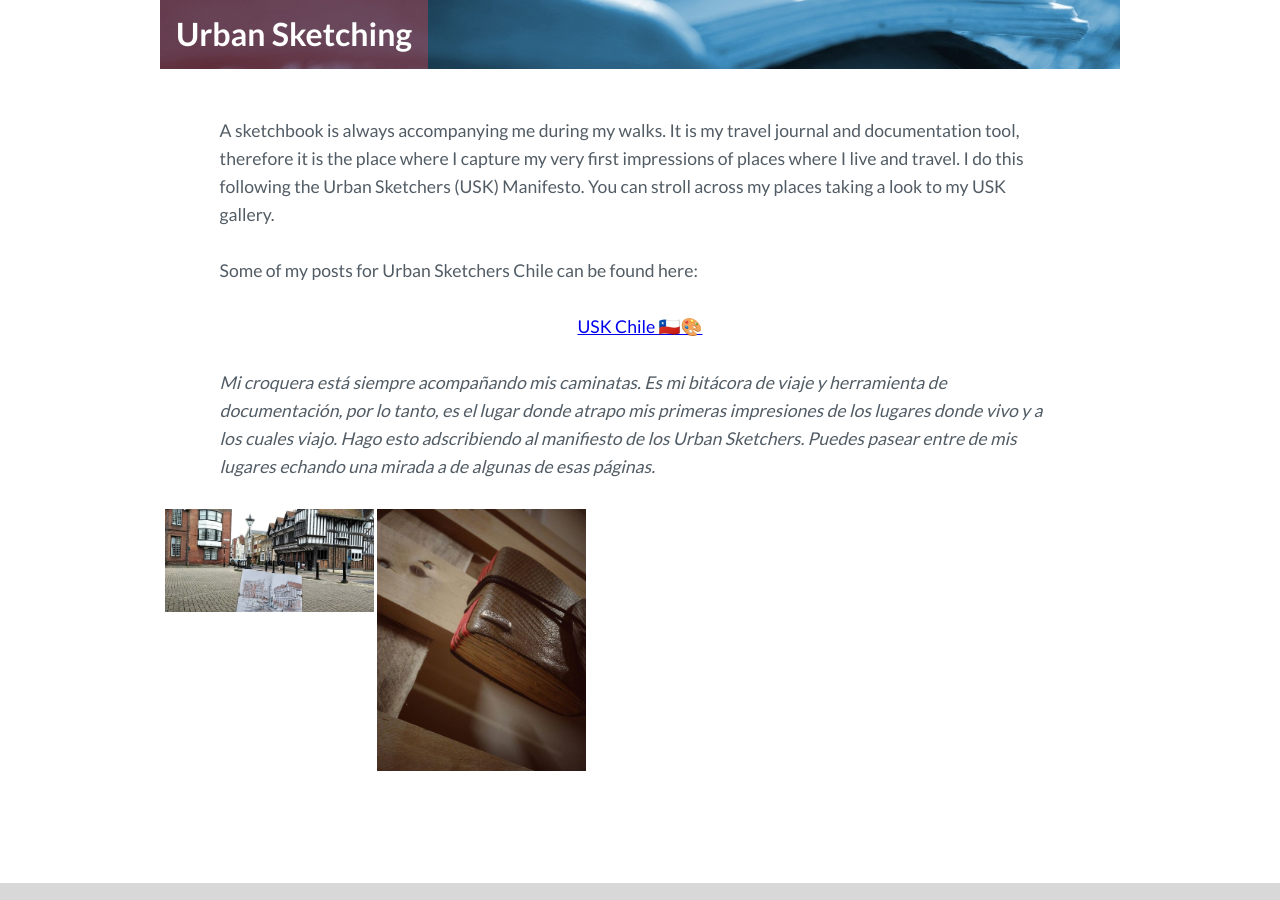
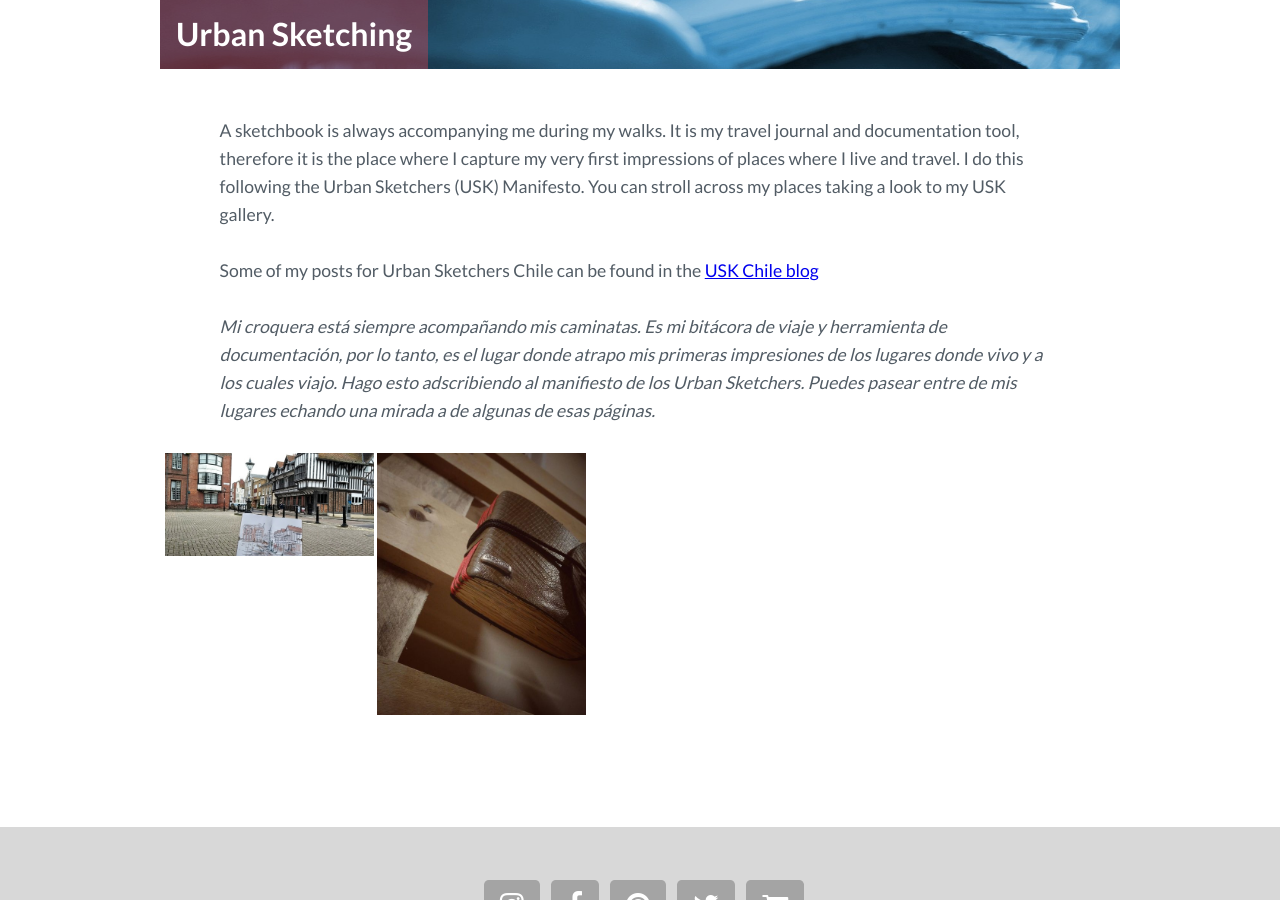
Before and after one commit to rominacristi/rco, a Jekyll site: the page built from _sections/urban_sketching.html, in a window 1280 px wide and 900 px high, scrolled down 664 px. Built offline with Jekyll 4.4.1, drawn with Linux system fonts in a browser that asks for light colours; nearby versions of some CDN libraries.

Commit message:
Updated USK

```diff
--- a/_sections/urban_sketching.html
+++ b/_sections/urban_sketching.html
@@ -15,11 +15,7 @@ first impressions of places where I live and travel. I do this following the
 Urban Sketchers (USK) Manifesto. You can stroll across my places taking a look
 to my USK gallery.
 
-Some of my posts for Urban Sketchers Chile can be found here:
-
-<p align="center">
-  <a href="http://chile.urbansketchers.org/search/label/Romina%20Cristi" target="_blank">USK Chile 🇨🇱🎨 </a>
-</p>
+Some of my posts for Urban Sketchers Chile can be found in the <a href="http://chile.urbansketchers.org/search/label/Romina%20Cristi" target="_blank">USK Chile blog</a>
 
 *Mi croquera está siempre acompañando mis caminatas. Es mi bitácora de viaje y
 herramienta de documentación, por lo tanto, es el lugar donde atrapo  mis
```
